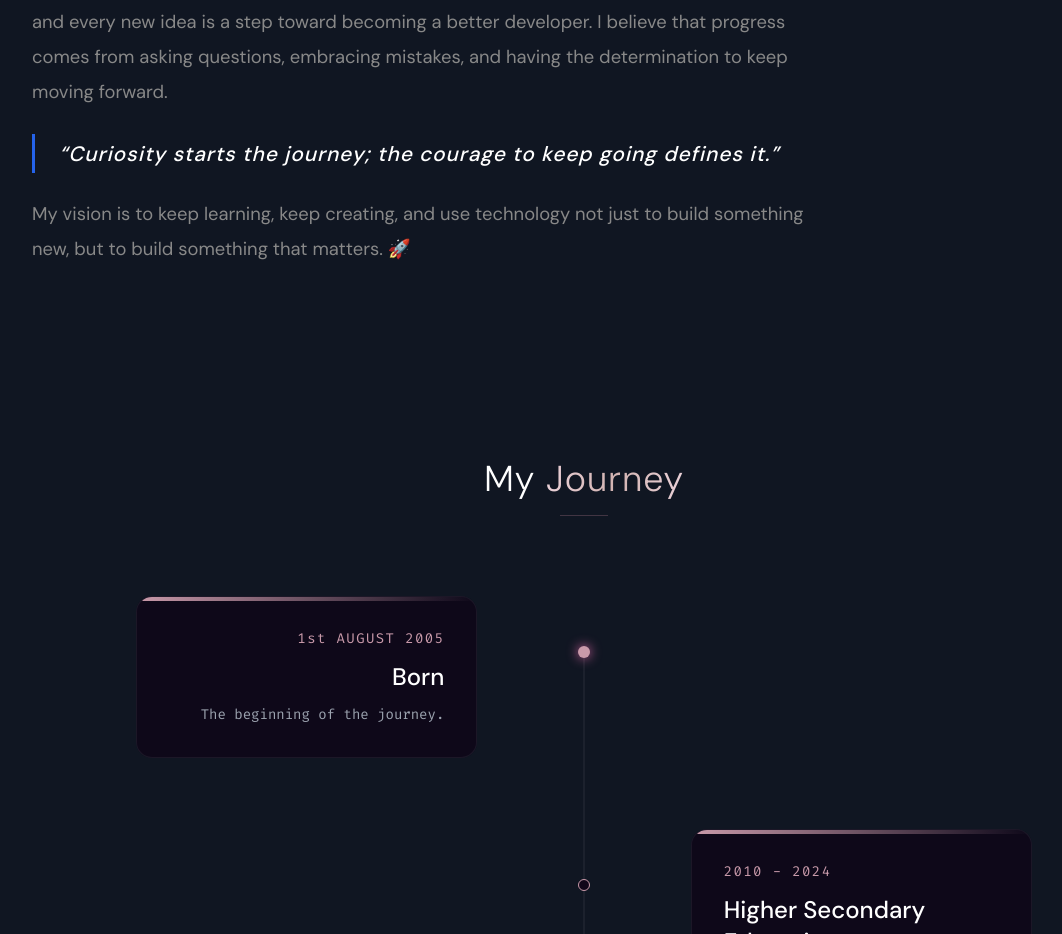
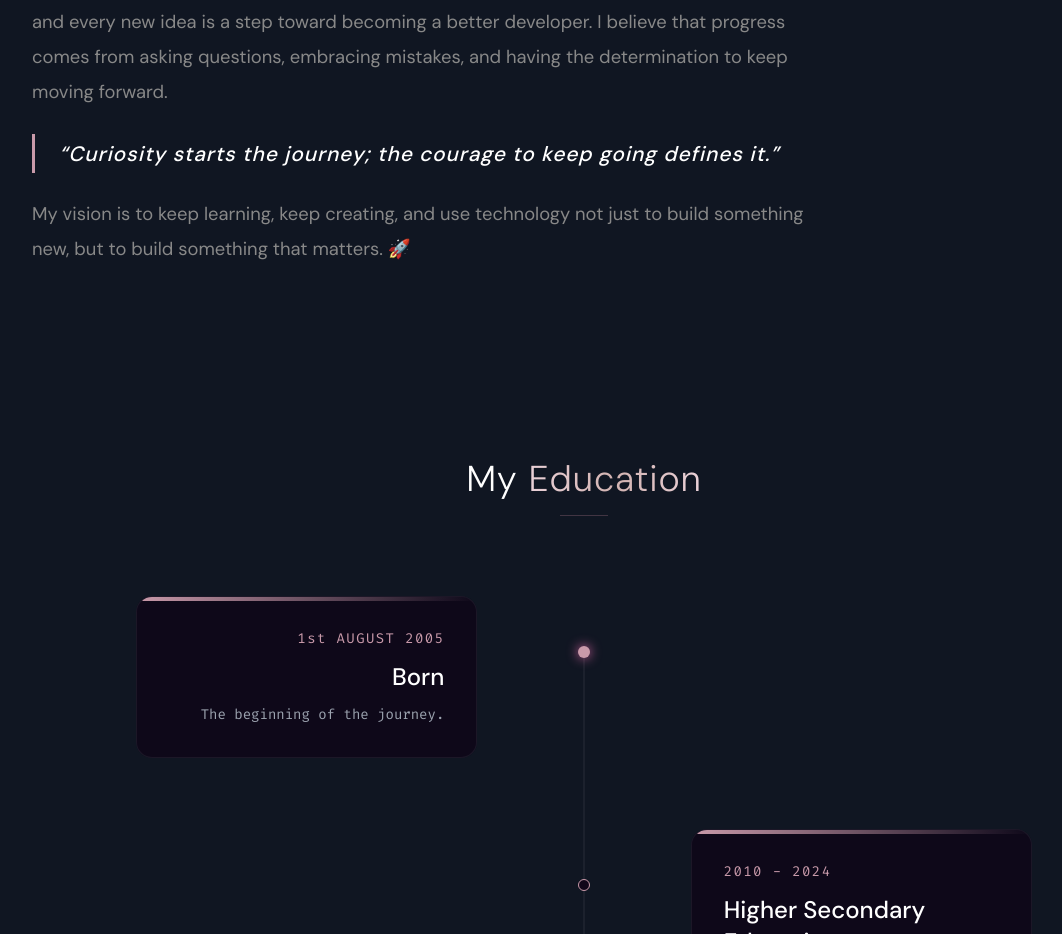
Before and after one commit to sayantani071/sayantani-portfolio, a React (Vite) app: page / in a window 1280 px wide. Shown: the part 2180-3114 px from the top of the page, without its empty margins (56-1118 px from the left). Built offline with nearby package versions, Linux system fonts and the light colour scheme; a web font is replaced by a local one.

Commit message:
style: align education and quote theme

```diff
--- a/src/components/About.jsx
+++ b/src/components/About.jsx
@@ -55,7 +55,7 @@ const About = () => {
             For me, every challenge is an opportunity to learn, every project is a chance to experiment, and every new idea is a step toward becoming a better developer. I believe that progress comes from asking questions, embracing mistakes, and having the determination to keep moving forward.
           </p>
 
-          <p className="text-[1.25rem] sm:text-[1.3rem] text-white font-medium tracking-[1px] my-10 border-l-[3px] border-[#2563eb] pl-6 italic">
+          <p className="text-[1.25rem] sm:text-[1.3rem] text-white font-medium tracking-[1px] my-10 border-l-[3px] border-[#c99aaa] pl-6 italic">
             &ldquo;Curiosity starts the journey; the courage to keep going defines it.&rdquo;
           </p>
 
--- a/src/components/Education.jsx
+++ b/src/components/Education.jsx
@@ -46,7 +46,7 @@ const Education = () => {
           className="mb-20 text-center"
         >
           <h2 className="text-3xl md:text-4xl font-light text-white tracking-wide">
-            My <span className="text-transparent bg-clip-text bg-gradient-to-r from-pink-200 via-rose-300 to-pink-200">Journey</span>
+            My <span className="text-transparent bg-clip-text bg-gradient-to-r from-pink-200 via-rose-300 to-pink-200">Education</span>
           </h2>
           <div className="w-12 h-[1px] bg-pink-500/30 mx-auto mt-4"></div>
         </motion.div>
```
